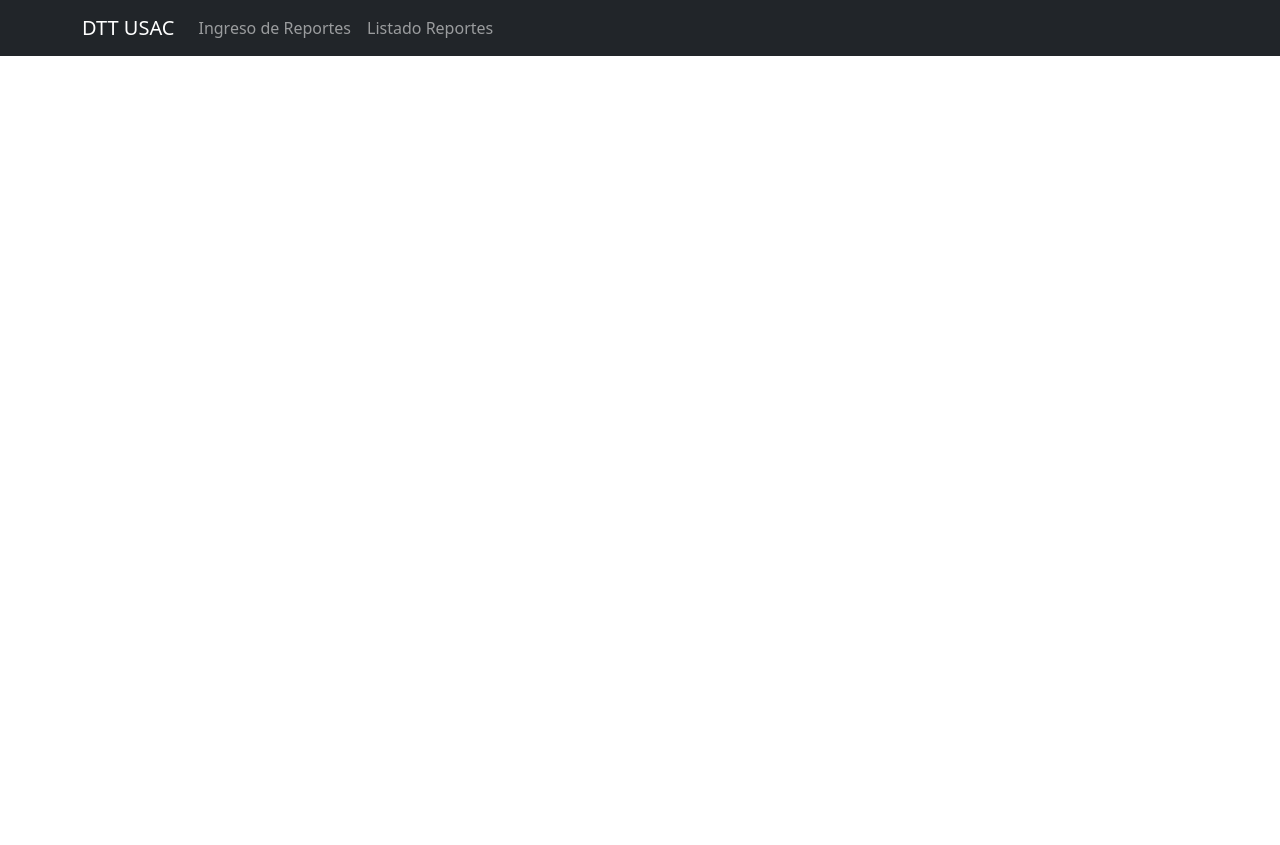
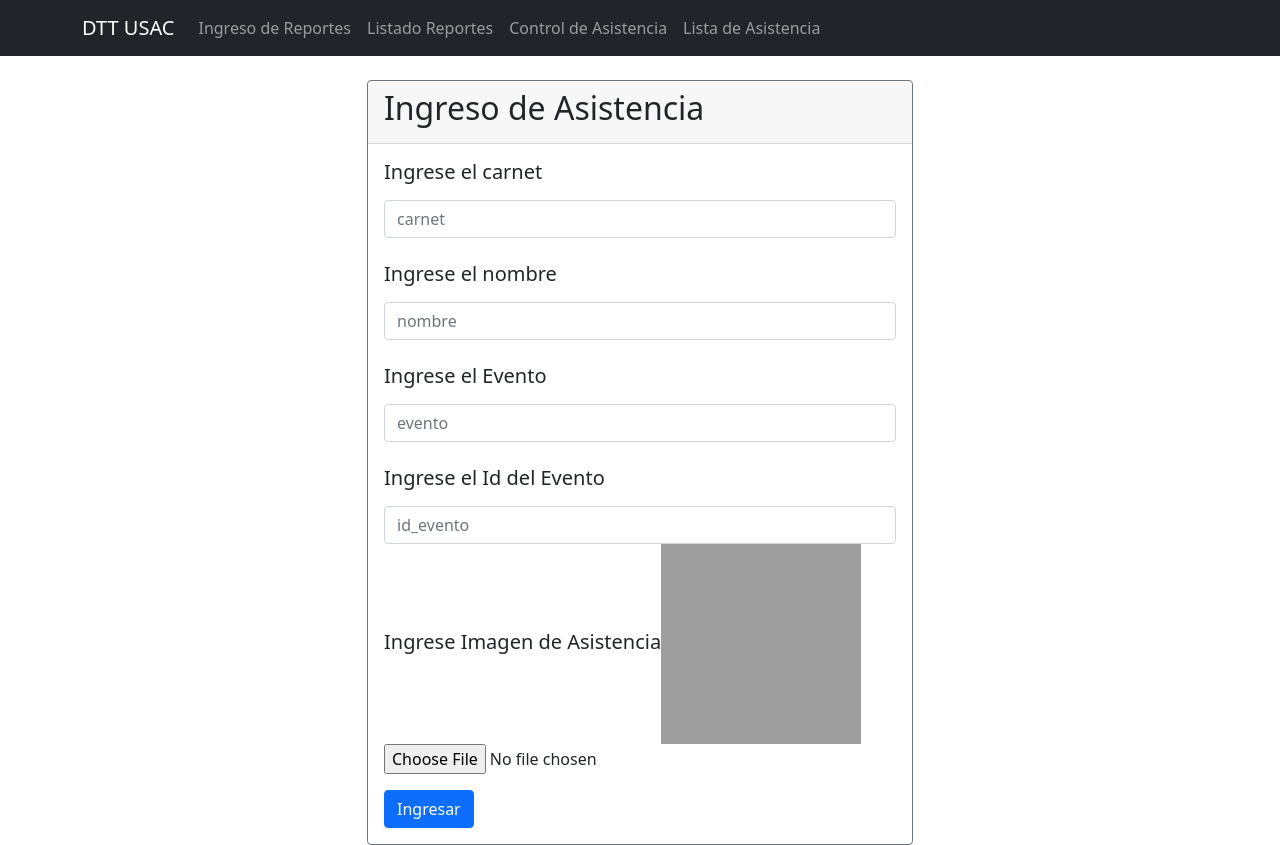
Before and after one commit to NedHerrera/REDES2_2S2021_GRUPO18, a React (Create React App) app in the folder Practica2/frontend/: page /asistencia in a window 1280 px wide. Before the commit the page ends 800 px from the top, so only its background shows below. Built offline with nearby package versions, Linux system fonts and the light colour scheme; grey boxes are pictures that could not be loaded.

Commit message:
[ADDED] Parte Frontend Proyecto 2
crear asistencia y listar asistencias

```diff
--- a/Practica2/frontend/src/App.js
+++ b/Practica2/frontend/src/App.js
@@ -2,6 +2,8 @@ import {Navbar, Nav, Container, } from 'react-bootstrap'
 import { BrowserRouter as Router, Switch, Route, Link,  Redirect } from 'react-router-dom'
 import IngresoReporte from './Components/IngresoReporte';
 import ListaReporte from './Components/ListaReporte';
+import Asistencia from './Components/Asistencia';
+import ListaAsistenciaIdEvento from './Components/ListaAsistenciaIdEvento';
 
 function App() {
   return (
@@ -13,6 +15,8 @@ function App() {
     <Nav className="me-auto">
        <Link className="nav-link" to="/ingresoreporte">Ingreso de Reportes</Link>
        <Link className="nav-link" to="/listareporte">Listado Reportes</Link>
+       <Link className="nav-link" to="/asistencia">Control de Asistencia</Link>
+       <Link className="nav-link" to="/lista_asistencia">Lista de Asistencia</Link>
     </Nav>
     </Container>
   </Navbar>
@@ -29,6 +33,12 @@ function App() {
         <Route path="/listareporte">
             <ListaReporte />
         </Route>
+        <Route path="/asistencia">
+            <Asistencia />
+        </Route>
+        <Route path="/lista_asistencia">
+            <ListaAsistenciaIdEvento />
+        </Route>
 
 
 
--- /dev/null
+++ b/Practica2/frontend/src/Components/Asistencia.js
@@ -0,0 +1,110 @@
+import React from 'react'
+import { useState, useEffect } from 'react';
+import { Form, Button, Container, Col, Row, Card } from 'react-bootstrap';
+import axios from 'axios'
+
+function Asistencia() {
+    const [carnet, setCarnet] = useState('');
+    const [nombre, setNombre] = useState('');
+    const [evento, setEvento] = useState('');
+    const [id_evento, setIdEvento] = useState('');
+    const [imagen, setImagen] = useState('');
+
+
+    var today  = new Date();
+    let fecha = today.toLocaleDateString("es-ES").toString()
+
+
+    const enviar = async() => {
+        console.log("ENTRA AQUI")
+        const res = await axios.post(`/loadbalancer/api/create/asistencia`, {
+        //const res = await axios.post(`/api/create/reporte`, {
+            carnet:carnet,
+            estudiante:nombre,
+            evento: evento,
+            idEvento: id_evento,
+            fecha:fecha,
+            image: imagen
+        } ).then(
+            function (response) {
+                console.log("ELEMENTO GUARDADO CORRECTAMENTE! :D")
+                console.log(response);
+            }
+        );
+    //     console.log("carnet: " + carnet);
+    //     console.log("nombre: " + nombre);
+    //     console.log("curso: " + curso);
+    //     console.log("reporte: " + reporte);
+    }
+
+    /*useEffect( () => {
+        console.log(carnet)
+    }, [carnet] )
+
+    useEffect( () => {
+        console.log(nombre)
+    }, [nombre] )*/
+
+
+
+    const imprimir =() =>{
+        console.log(imagen);
+
+    }
+
+    const readFile = (e)=> {
+        var FR= new FileReader();
+
+        FR.addEventListener("load", function(e) {
+          document.getElementById("output").src  = e.target.result;
+          setImagen(e.target.result);
+
+        });
+        FR.readAsDataURL( e.target.files[0] );
+    }
+
+    return (
+        <div>
+            <br />
+            <Container>
+                <Row>
+                    <Col></Col>
+                    <Col xs={6}>
+                        <Card border="secondary">
+                            <Card.Header> <h2>Ingreso de Asistencia</h2> </Card.Header>
+                            <Card.Body>
+                                <Form>
+                                    <Form.Group className="mb-3" controlId="formBasicEmail">
+                                        <Form.Label><Card.Title>Ingrese el carnet</Card.Title></Form.Label>
+                                        <Form.Control type="text" placeholder="carnet" value={carnet} onChange={event => setCarnet(event.target.value)} />
+                                        <Form.Label><br /> <Card.Title>Ingrese el nombre</Card.Title></Form.Label>
+                                        <Form.Control type="text" placeholder="nombre" value={nombre} onChange={event => setNombre(event.target.value)} />
+                                        <Form.Label><br /> <Card.Title>Ingrese el Evento</Card.Title></Form.Label>
+                                        <Form.Control type="text" placeholder="evento" value={evento} onChange={event => setEvento(event.target.value)} />
+                                        <Form.Label><br /> <Card.Title>Ingrese el Id del Evento</Card.Title></Form.Label>
+                                        <Form.Control type="numeric" placeholder="id_evento" value={id_evento} onChange={event => setIdEvento(event.target.value)} />
+                                        <Form.Label><br /> <Card.Title>Ingrese Imagen de Asistencia</Card.Title></Form.Label>
+                                        <img src="https://www.logolynx.com/images/logolynx/2a/2a71ec307740510ce1e7300904131154.png" id="output" width='200' height='200' alt='Select a file' />
+                                        <input
+                                            type="file"
+                                            id="img"
+                                            name="img"
+                                            accept="image/*"
+                                            onChange={readFile}
+                                             />
+                                    </Form.Group>
+                                    <Button variant="primary" onClick={ enviar }>
+                                        Ingresar
+                                    </Button>
+                                </Form>
+                            </Card.Body>
+                        </Card>
+                    </Col>
+                    <Col></Col>
+                </Row>
+            </Container>
+        </div>
+    );
+}
+
+export default Asistencia
--- /dev/null
+++ b/Practica2/frontend/src/Components/ListaAsistenciaIdEvento.js
@@ -0,0 +1,162 @@
+import React, { useState, useEffect } from "react";
+import { Form, Button, Table, Container , Col, Row, Alert} from "react-bootstrap";
+import axios  from 'axios';
+
+function ListaAsistenciaIdEvento() {
+    const [asistencias, setAsistencias] = useState([]);
+    const [idEvento, setIdEvento] = useState("");
+    const [carnet, setCarnet] = useState("");
+    const [show, setShow] = React.useState(false);
+    const [mensajeServidor, setMensajeServidor] = useState('');
+
+
+    const getListaAsistencias = async () => {
+
+      const res = await axios.get(`/loadbalancer/api/get/asistencia` ).then(
+            function (response) {
+              setMensajeServidor(response.data.mensaje);
+              setShow(true)
+              setAsistencias(response.data.asistencias);
+
+            }
+        );
+    };
+
+    const getListaAsistenciasID = async () => {
+
+      setShow(true)
+
+      if(idEvento == ''){
+        alert('ingrese un id de algun Evento');
+        getListaAsistencias()
+      }else{
+      setShow(true)
+
+        const res = await axios.get(`/loadbalancer/api/get/asistencia/id/${idEvento}` ).then(
+          function (response) {
+            setMensajeServidor(response.data.mensaje);
+            setShow(true)
+            setAsistencias(response.data.asistencias);
+
+          }
+      );
+      }
+    };
+
+    const getListaAsistenciasCarnet = async () => {
+
+      if(carnet == ''){
+        alert('ingrese un Carnet');
+        getListaAsistencias()
+      }else{
+
+
+        const res = await axios.get(`/loadbalancer/api/get/asistencia/${carnet}` ).then(
+          function (response) {
+            setMensajeServidor(response.data.mensaje);
+            setShow(true)
+            setAsistencias(response.data.asistencias);
+
+          }
+      );
+      }
+    };
+
+    useEffect(() => {
+        getListaAsistencias();
+    },[]);
+
+
+
+    const filtrarReportes = () =>{
+      if(idEvento == ''){
+        getListaAsistencias()
+      }else{
+        // axios.get(`/loadbalancer/api/get/reporte/${carnet}`)
+        // .then(function(response){
+        //     setReportes(response.data.reportes)
+        // }).catch(function(error){
+        //   alert('no se encontro ningun reporte')
+        // })
+      }
+
+    }
+
+    return (
+      <div>
+          <hr></hr>
+        <Container>
+          <Form>
+            <Button variant="success" onClick={getListaAsistencias}>Reset</Button>
+            {
+              show?
+              <Alert key={0} variant="success" onClose={()=>setShow(false)}dismissible>
+                {mensajeServidor}
+              </Alert>
+              :
+              <></>
+            }
+            <Row className="justify-content-md-center">
+              <Col md="auto">
+                <Form.Control
+                  placeholder="Ingrese ID del evento"
+                  value={idEvento}
+                  onChange={(event) => setIdEvento(event.target.value)}
+                />
+
+              </Col>
+              <Col xs lg="2">
+                <Button variant="primary" onClick={getListaAsistenciasID}>Buscar por Id</Button>
+
+              </Col>
+            </Row>
+            <Row className="justify-content-md-center">
+              <Col md="auto">
+              <Form.Control
+                  placeholder="Ingrese ID del evento"
+                  value={carnet}
+                  onChange={(event) => setCarnet(event.target.value)}
+                />
+
+
+              </Col>
+              <Col xs lg = "2">
+              <Button variant="primary" onClick={getListaAsistenciasCarnet}>Buscar por Carnet</Button>
+
+              </Col>
+            </Row>
+          </Form>
+
+          <Table striped bordered hover>
+            <thead>
+              <tr>
+                <th>Id Evento</th>
+                <th>Carnet</th>
+                <th>Nombre</th>
+                <th>Evento</th>
+                <th>Fecha</th>
+                <th>Imagen</th>
+                <th>Servidor</th>
+              </tr>
+            </thead>
+            <tbody>
+              {asistencias.map((asistencia) => (
+                <tr>
+                  <th>{asistencia.idEvento}</th>
+                  <th>{asistencia.carnet}</th>
+                  <th>{asistencia.estudiante}</th>
+                  <th>{asistencia.evento}</th>
+                  <th>{asistencia.fecha}</th>
+                  <th><img src={asistencia.imageURL} width='150' alt='some text' /></th>
+                  <th>{asistencia.servidor}</th>
+                </tr>
+
+              ))}
+            </tbody>
+          </Table>
+        </Container>
+      </div>
+    );
+}
+
+export default ListaAsistenciaIdEvento
```
